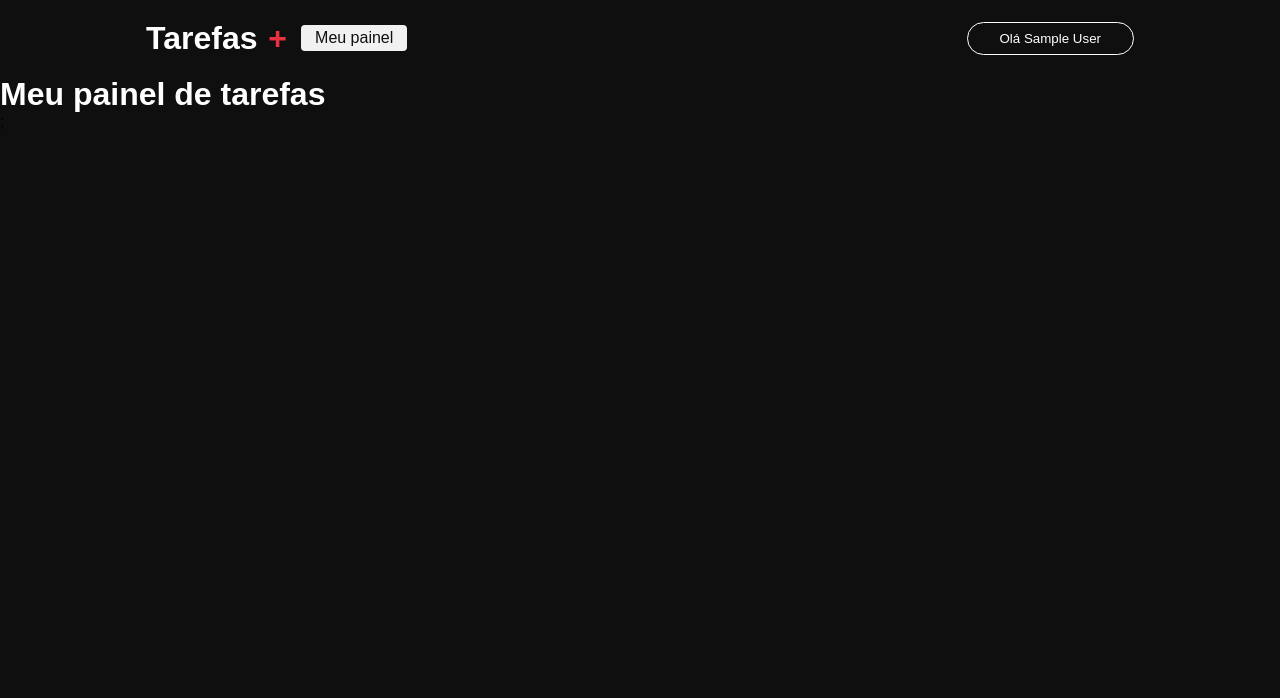
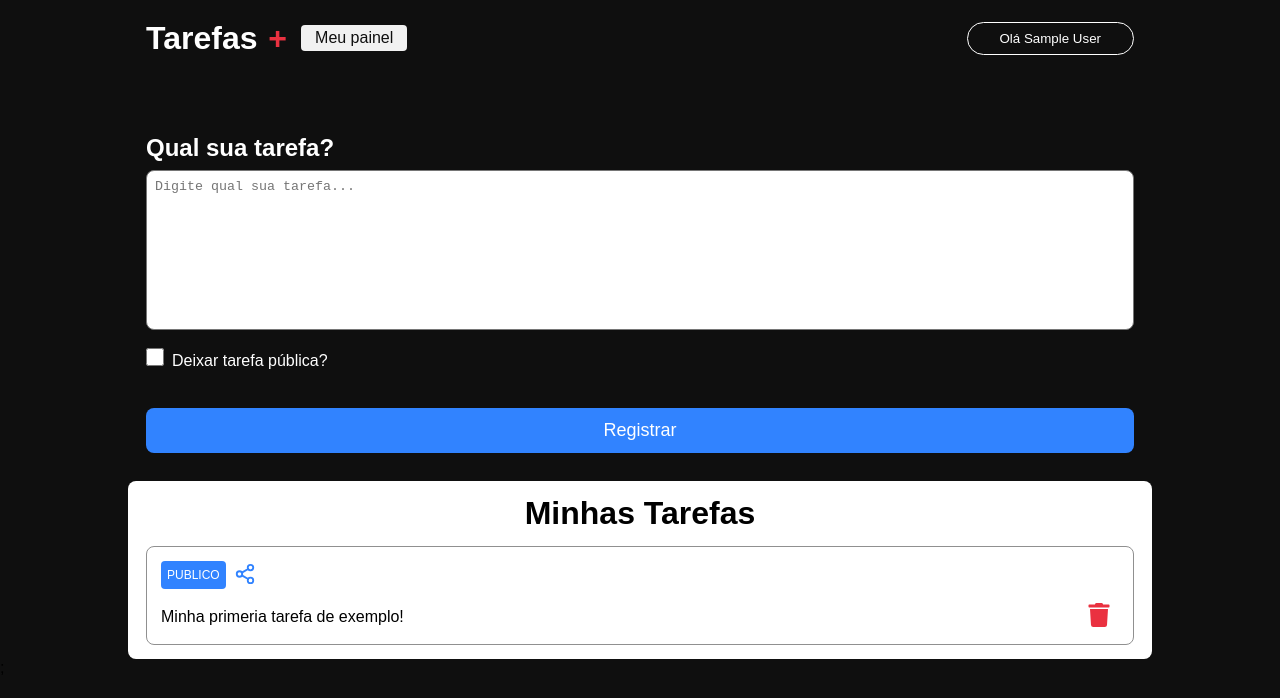
Before and after one commit to dev-vinicius-lima/Tarefa-, a Next.js app: page /dashboard in a window 1280 px wide. Shown: the top 698 px of the page. Built offline with nearby package versions, Linux system fonts and the light colour scheme; no server answers; sample sign-in values are in the browser's storage.

Commit message:
feat: :sparkles: add dashboard page

```diff
--- a/package.json
+++ b/package.json
@@ -12,7 +12,8 @@
     "next": "14.2.2",
     "next-auth": "^4.24.7",
     "react": "^18",
-    "react-dom": "^18"
+    "react-dom": "^18",
+    "react-icons": "^5.1.0"
   },
   "devDependencies": {
     "@types/node": "^20",
--- /dev/null
+++ b/src/components/Textarea/Textarea.module.css
@@ -0,0 +1,8 @@
+.textarea {
+  width: 100%;
+  resize: none;
+  height: 160px;
+  border-radius: 8px;
+  outline: none;
+  padding: 8px;
+}
--- /dev/null
+++ b/src/components/Textarea/index.tsx
@@ -0,0 +1,8 @@
+import { HTMLProps } from 'react'
+import styles from './Textarea.module.css'
+
+const Textarea = ({ ...rest }: HTMLProps<HTMLTextAreaElement>) => {
+  return <textarea className={styles.textarea} {...rest}></textarea>
+}
+
+export default Textarea
--- a/src/pages/dashboard/Dashboard.module.css
+++ b/src/pages/dashboard/Dashboard.module.css
@@ -1,4 +1,130 @@
+.main {
+  max-width: 1024px;
+  margin: auto;
+}
+
 .container {
   color: #fff;
+}
 
+.content {
+  width: 100%;
+  display: flex;
+  flex-direction: column;
+  align-items: center;
+  justify-content: center;
 }
+
+.contentForm {
+  width: 100%;
+  padding: 0 18px;
+  padding-bottom: 28px;
+  margin-top: 58px;
+}
+
+.title {
+  margin-bottom: 8px;
+}
+
+.checkBoxText {
+  margin-left: 8px;
+}
+
+.checkBoxArea {
+  margin: 14px 0;
+}
+
+.checkBox {
+  height: 18px;
+  width: 18px;
+}
+
+.button {
+  margin-top: 24px;
+  border: 0;
+  border-radius: 8px;
+  width: 100%;
+  padding: 12px 0;
+  background-color: #3183ff;
+  color: #fff;
+  font-size: 18px;
+  cursor: pointer;
+}
+
+.taskContainer {
+  background-color: #fff;
+  color: #000000;
+  padding: 0 18px;
+  border-radius: 8px;
+  width: 100%;
+  display: flex;
+  flex-direction: column;
+  align-items: center;
+  justify-content: center;
+}
+
+.taskContainer a {
+  text-decoration: none;
+  color: #000000;
+}
+
+.taskContainer h1 {
+  text-align: center;
+  font-size: 32px;
+  margin: 14px 0;
+}
+
+.task {
+  width: 100%;
+  padding-bottom: 28px;
+  margin-bottom: 14px;
+  line-height: 150%;
+  display: flex;
+  flex-direction: column;
+  align-items: flex-start;
+  border: 1.5px solid #909090;
+  border-radius: 8px;
+  padding: 14px;
+}
+
+.tagContainer {
+  display: flex;
+  flex-direction: row;
+  align-items: center;
+  justify-content: center;
+  margin-bottom: 14px;
+}
+
+.tag {
+  background-color: #3183ff;
+  color: #fff;
+  padding: 2px 6px;
+  border-radius: 4px;
+  font-size: 12px;
+}
+
+.shareButton {
+  background-color: transparent;
+  border: 0;
+  margin: 0 8px;
+  cursor: pointer;
+}
+
+.taskContent {
+  display: flex;
+  align-items: center;
+  justify-content: space-between;
+  width: 100%;
+  gap: 1rem;
+}
+
+.taskContent p {
+  white-space: pre-wrap;
+}
+
+.trashButton {
+  background-color: transparent;
+  border: 0;
+  margin: 0 8px;
+  cursor: pointer;
+}
--- a/src/pages/dashboard/index.tsx
+++ b/src/pages/dashboard/index.tsx
@@ -1,7 +1,10 @@
-import { GetServerSideProps } from 'next';
+import { GetServerSideProps } from "next";
 import styles from "./Dashboard.module.css";
 import Head from "next/head";
-import { getSession } from 'next-auth/react';
+import { getSession } from "next-auth/react";
+import Textarea from '@/components/Textarea';
+import { FiShare2 } from 'react-icons/fi';
+import { FaTrash } from 'react-icons/fa';
 
 export default function Dashboard() {
   return (
@@ -9,24 +12,57 @@
       <Head>
         <title>Meu painel de tarefas</title>
       </Head>
-      <h1>Meu painel de tarefas</h1>
+      <main className={styles.main}>
+        <section className={styles.content}>
+          <div className={styles.contentForm}>
+            <h1 className={styles.title}>Qual sua tarefa?</h1>
+            <form >
+              <Textarea placeholder='Digite qual sua tarefa...' />
+              <div className={styles.checkBoxArea}>
+                <label>
+                  <input type="checkbox" className={styles.checkBox} />
+                  <span className={styles.checkBoxText}>Deixar tarefa pública?</span>
+                </label>
+              </div>
+              <button type='submit' className={styles.button}>Registrar</button>
+            </form>
+          </div>
+        </section>
+        <section className={styles.taskContainer}>
+          <h1 className={styles.title}>Minhas Tarefas</h1>
+          <article className={styles.task}>
+            <div className={styles.tagContainer}>
+              <label className={styles.tag}>PUBLICO</label>
+              <button className={styles.shareButton}>
+                <FiShare2 size={22} color="#3183ff" />
+              </button>
+            </div>
+            <div className={styles.taskContent}>
+              <p>Minha primeria tarefa de exemplo!</p>
+              <button className={styles.trashButton}>
+                <FaTrash size={24} color='#ea3140' />
+              </button>
+            </div>
+          </article>
+        </section>
+      </main>
     </div>
   );
-};
+}
 
 export const getServerSideProps: GetServerSideProps = async ({ req }) => {
-  const session = await getSession({ req })
-  console.log(session)
+  const session = await getSession({ req });
+  console.log(session);
   if (!session?.user) {
     // redirecionando usuario que nao esta logado
     return {
       redirect: {
-        destination: '/',
+        destination: "/",
         permanent: false,
       },
-    }
+    };
   }
   return {
-    props: {}
-  }
-}
+    props: {},
+  };
+};
--- a/src/styles/Page.module.css
+++ b/src/styles/Page.module.css
@@ -1,7 +1,7 @@
 .container {
   background-color: #0f0f0f;
   width: 100%;
-  height: calc(100vh - 100px);
+  height: calc(100vh - 95px);
   display: flex;
   justify-content: center;
   align-items: center;
```
Also changed, not shown: 1 other file (tests, documents, lock files or other folders).
